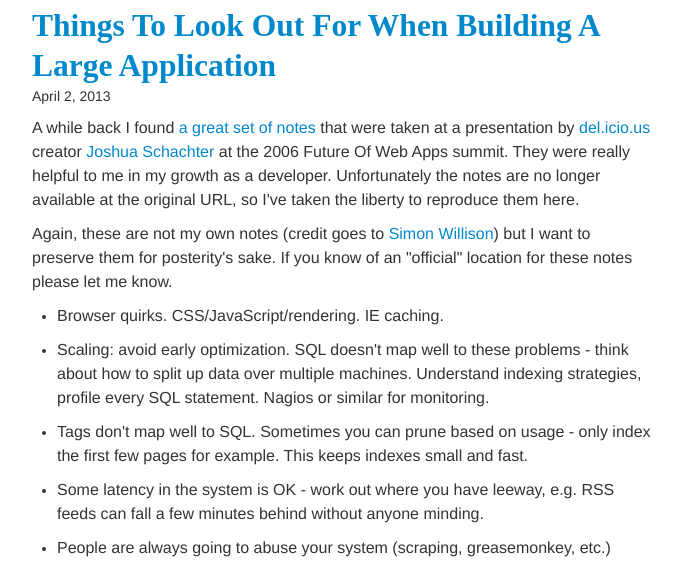
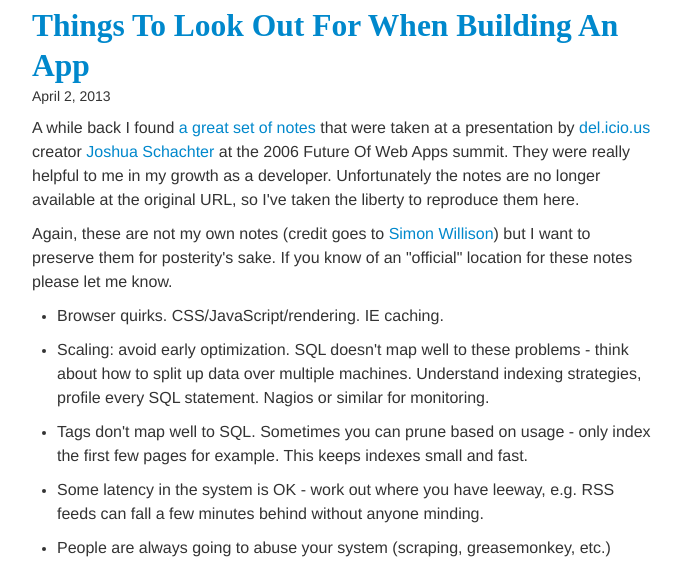
Before and after one commit to speric/speric.github.com, a Jekyll site: the page built from _posts/2013-04-02-things-to-look-out-for-when-building-a-large-application.markdown, in a window 1280 px wide and 900 px high, cut to the strip 327-900 px from the top of the window. Shown: the whole strip, without its empty margins (298-979 px from the left). Built offline with Jekyll 4.4.1, drawn with Linux system fonts in a browser that asks for light colours; some web fonts are replaced; Markdown is read by kramdown in place of the engine named in the settings; comment, search, counter and statistics services are not loaded.

Commit message:
Update 2013-04-02-things-to-look-out-for-when-building-a-large-application.markdown

```diff
--- a/_posts/2013-04-02-things-to-look-out-for-when-building-a-large-application.markdown
+++ b/_posts/2013-04-02-things-to-look-out-for-when-building-a-large-application.markdown
@@ -1,6 +1,6 @@
 ---
 layout: post
-title: Things To Look Out For When Building A Large Application
+title: Things To Look Out For When Building An App
 header_img: "pipe.jpg"
 ---
 <p>A while back I found <a href="http://simon.incutio.com/notes/2006/summit/schachter.txt">a great set of notes</a> that were taken at a presentation by <a href="https://delicious.com/">del.icio.us</a> creator <a href="https://twitter.com/joshu">Joshua Schachter</a> at the 2006 Future Of Web Apps summit.  They were really helpful to me in my growth as a developer.  Unfortunately the notes are no longer available at the original URL, so I've taken the liberty to reproduce them here.</p>
```
